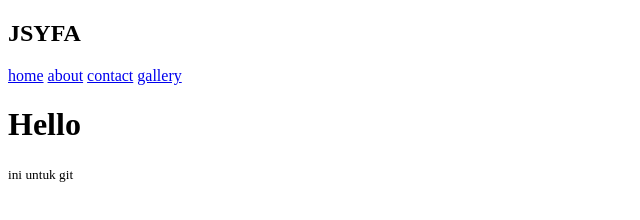
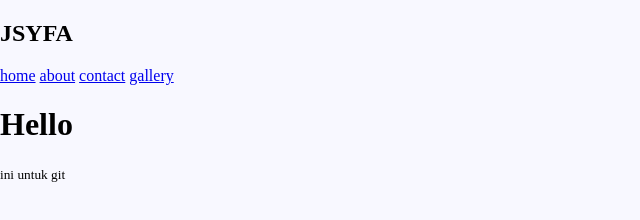
Before and after one commit to djoko2209/My_Review, a plain HTML site: page index.html in a window 1280 px wide. Shown: the whole page, without its empty margins (0-640 px from the left). Drawn offline with Linux system fonts and the light colour scheme.

Commit message:
update css

```diff
--- a/main.css
+++ b/main.css
@@ -10,6 +10,9 @@ body{
     width: 100vw;
     height: auto;
     min-height: 100vh;
+    padding: 0;
+    margin: 0;
+    background-color: ghostwhite;
 
 
 
```
